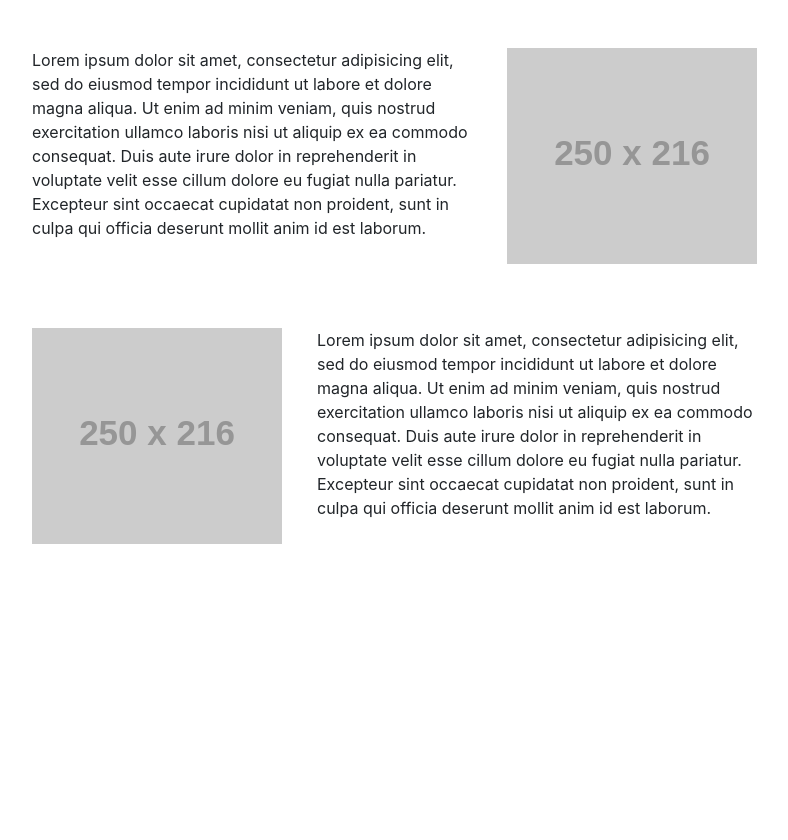
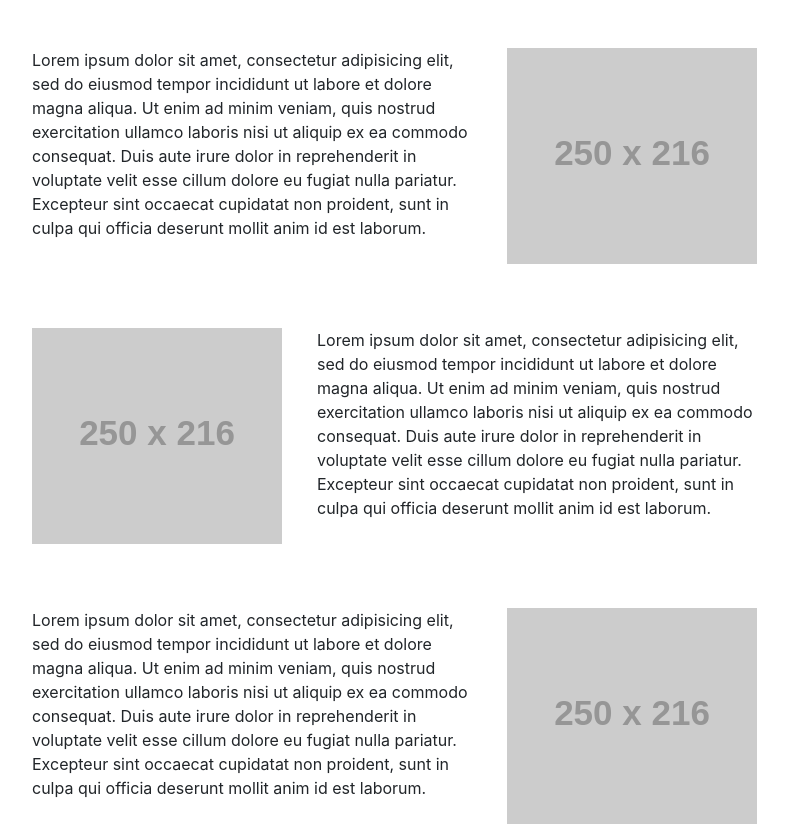
Before and after one commit to Pontus91/BreakOutGrupp5, a website: page Breakout Online/www/history.html in a window 1280 px wide. Shown: the whole page, without its empty margins (243-1031 px from the left). Before the commit the page ends 800 px from the top, so only its background shows below. Drawn offline with Linux system fonts and the light colour scheme; placeholder pictures from the web are drawn by us.

Commit message:
added paragraph

```diff
--- a/Breakout Online/www/history.html
+++ b/Breakout Online/www/history.html
@@ -24,6 +24,14 @@
         <p>Lorem ipsum dolor sit amet, consectetur adipisicing elit, sed do eiusmod tempor incididunt ut labore et dolore magna aliqua. Ut enim ad minim veniam, quis nostrud exercitation ullamco laboris nisi ut aliquip ex ea commodo consequat. Duis aute irure dolor in reprehenderit in voluptate velit esse cillum dolore eu fugiat nulla pariatur. Excepteur sint occaecat cupidatat non proident, sunt in culpa qui officia deserunt mollit anim id est laborum.</p>
       </article>
     </section>
+    <section class="row justify-content-center mt-5">
+      <article class="col-5">
+        <p>Lorem ipsum dolor sit amet, consectetur adipisicing elit, sed do eiusmod tempor incididunt ut labore et dolore magna aliqua. Ut enim ad minim veniam, quis nostrud exercitation ullamco laboris nisi ut aliquip ex ea commodo consequat. Duis aute irure dolor in reprehenderit in voluptate velit esse cillum dolore eu fugiat nulla pariatur. Excepteur sint occaecat cupidatat non proident, sunt in culpa qui officia deserunt mollit anim id est laborum.</p>
+      </article>
+      <figure class="col-3">
+        <img src="http://via.placeholder.com/250x216" alt="">
+      </figure>
+    </section>
   </main>
   <script src="/js/main.js"></script>
 </body>
```
